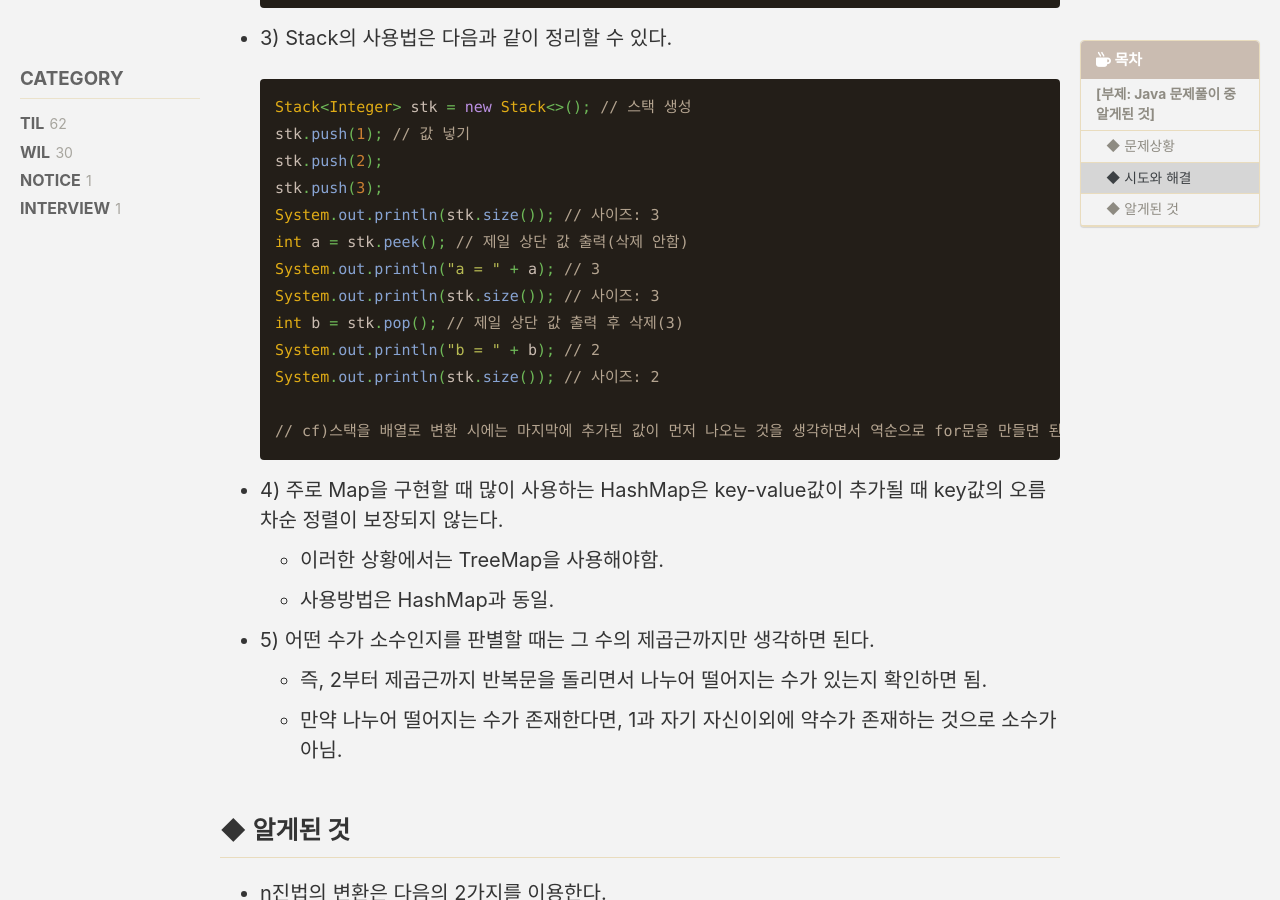
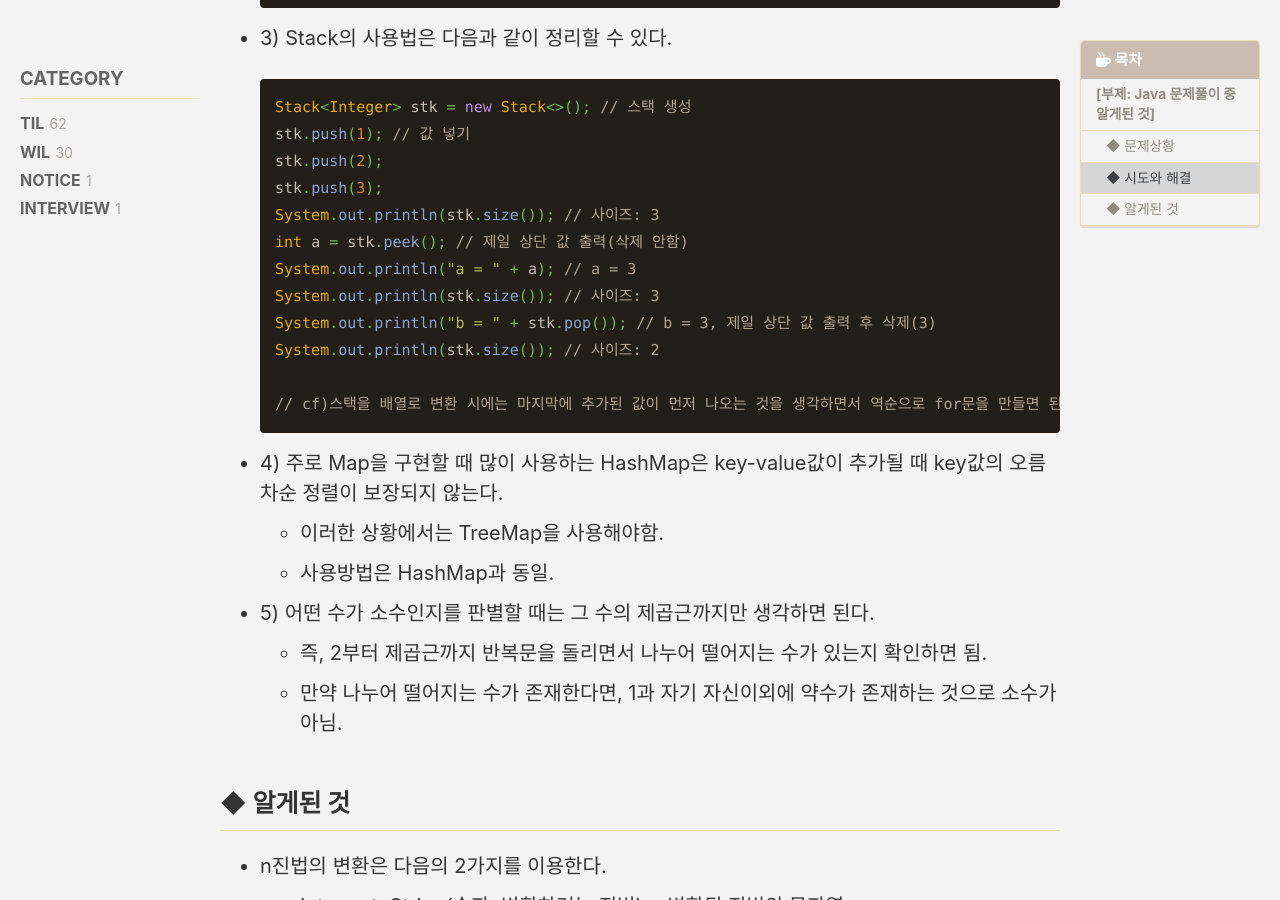
Before and after one commit to YiHwanRyu/YiHwanRyu.github.io, a Jekyll site: the page built from _posts/2023-06-17-TIL014.md, in a window 1280 px wide and 900 px high, scrolled down 1247 px. Built offline with Jekyll 4.4.1, drawn with Linux system fonts in a browser that asks for light colours; cached includes are drawn as plain includes; some web fonts are replaced; comment, search, counter and statistics services are not loaded.

Commit message:
[UPDATE] 오기 수정

```diff
--- a/_posts/2023-06-17-TIL014.md
+++ b/_posts/2023-06-17-TIL014.md
@@ -58,10 +58,9 @@ Today I Learned, 2023/06/17
   stk.push(3);
   System.out.println(stk.size()); // 사이즈: 3
   int a = stk.peek(); // 제일 상단 값 출력(삭제 안함)
-  System.out.println("a = " + a); // 3
+  System.out.println("a = " + a); // a = 3
   System.out.println(stk.size()); // 사이즈: 3
-  int b = stk.pop(); // 제일 상단 값 출력 후 삭제(3)
-  System.out.println("b = " + b); // 2
+  System.out.println("b = " + stk.pop()); // b = 3, 제일 상단 값 출력 후 삭제(3)
   System.out.println(stk.size()); // 사이즈: 2
 
   // cf)스택을 배열로 변환 시에는 마지막에 추가된 값이 먼저 나오는 것을 생각하면서 역순으로 for문을 만들면 된다.
```
Also changed, not shown: _posts/2023-06-21-TIL017.md (+0 -1 lines), _posts/2023-07-28-INTERVIEW001.md (+1 -1 lines).
